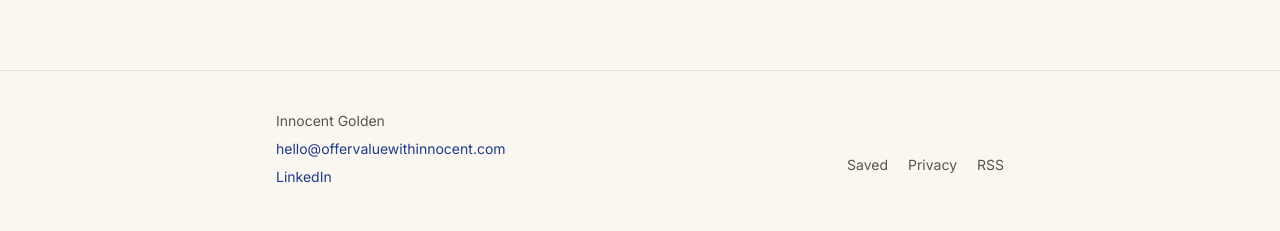
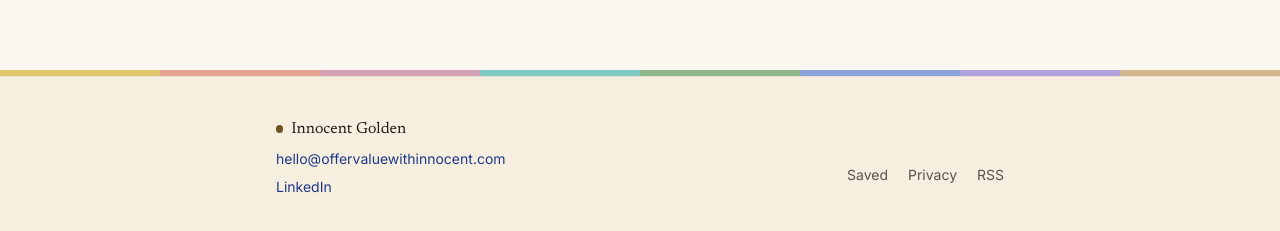
Before and after one commit to innocent-yeboah/offervaluewithinnocent, a Next.js app: page / in a window 1280 px wide. Shown: the part 1287-1518 px from the top of the page. Built offline with nearby package versions, Linux system fonts and the light colour scheme; no server answers; the database is empty.

Commit message:
Give the footer the journey colors so the close of the page feels finished.
Co-authored-by: Cursor <cursoragent@cursor.com>

```diff
--- a/app/globals.css
+++ b/app/globals.css
@@ -285,3 +285,15 @@ html.dark .theme-service {
   border-radius: 999px;
   background: var(--theme-ink);
 }
+
+.site-footer {
+  background: color-mix(in srgb, var(--gold) 9%, var(--paper));
+}
+
+html.dark .site-footer {
+  background: color-mix(in srgb, var(--gold) 14%, var(--paper));
+}
+
+.footer-band {
+  background: var(--theme-line);
+}
--- a/components/Footer.tsx
+++ b/components/Footer.tsx
@@ -1,12 +1,24 @@
 import Link from "next/link";
-import { site } from "@/lib/site";
+import { site, themeToneClass, themes } from "@/lib/site";
 
 export default function SiteFooter() {
   return (
-    <footer className="mt-12 border-t border-line sm:mt-16">
+    <footer className="mt-12 sm:mt-16">
+      <div className="flex h-1.5 w-full overflow-hidden" aria-hidden="true">
+        {themes.map((theme) => (
+          <span
+            key={theme.slug}
+            className={`footer-band ${themeToneClass(theme.slug)} block min-h-full flex-1`}
+          />
+        ))}
+      </div>
+      <div className="site-footer border-t border-line">
         <div className="site-pad mx-auto flex max-w-3xl flex-col gap-6 py-8 text-sm text-muted sm:flex-row sm:items-end sm:justify-between sm:py-10">
           <div className="flex flex-col gap-2">
-          <p>{site.author}</p>
+            <p className="flex items-center gap-2 font-serif text-base text-ink">
+              <span className="theme-dot theme-value" aria-hidden="true" />
+              {site.author}
+            </p>
             <a
               className="break-all text-link underline-offset-4 hover:underline"
               href={`mailto:${site.email}`}
@@ -34,6 +46,7 @@ export default function SiteFooter() {
             </Link>
           </nav>
         </div>
+      </div>
     </footer>
   );
 }
```
Lines whose indentation alone changed are shown as unchanged.
